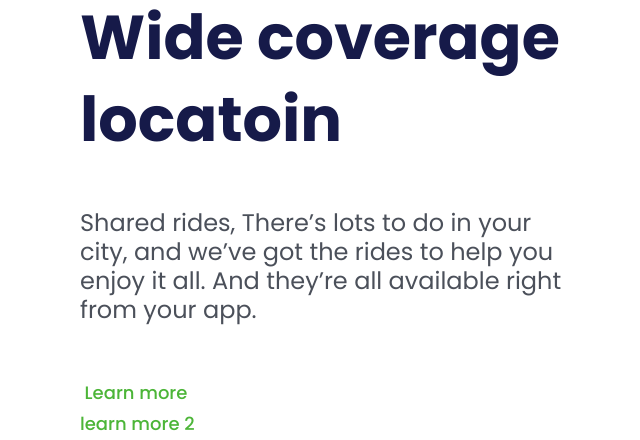
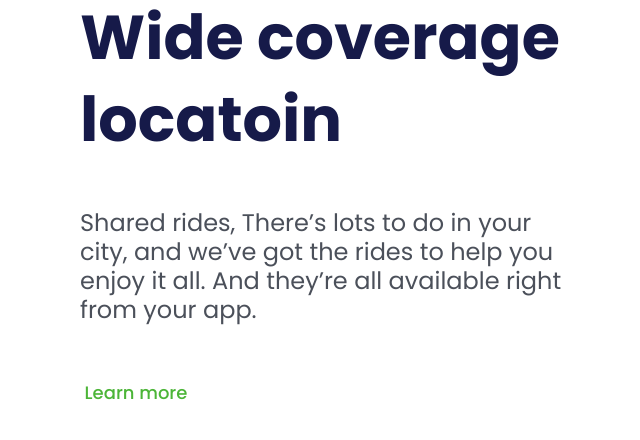
Before and after one commit to MuriloGatto/Primeiro-projeto, a plain HTML site: page Desafio1.html in a window 1280 px wide. Shown: the part 763-1203 px from the top of the page, without its empty margins (6-646 px from the left). After the commit the page ends 1172 px from the top, so only its background shows below. Drawn offline with Linux system fonts and the light colour scheme.

Commit message:
Remoçaõ de botao.

```diff
--- a/Desafio1.html
+++ b/Desafio1.html
@@ -33,7 +33,6 @@
                 <button class="button-main">Learn more</button>
                 <!--ou link no lugar do botao-->
                 <br>
-                <a class="link-main">learn more 2 </a>
         </section>
     </main>
 
```
Also changed, not shown: Assets/Wide coverage locatoin mobile.jpg (added), Assets/Wide coverage locatoin web.jpg (added).
